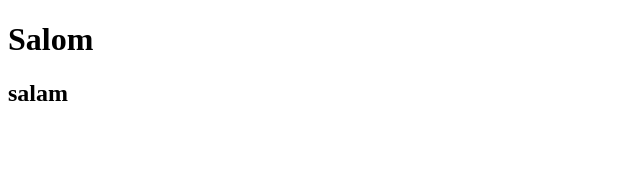
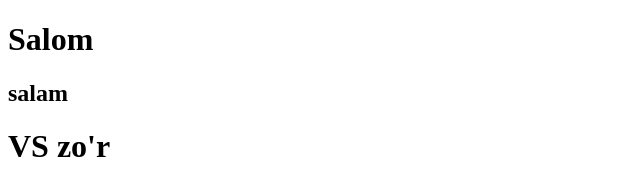
Before and after one commit to IbrohimAbdullayev12/GitHubTest, a plain HTML site: page index.html in a window 1280 px wide. Shown: the whole page, without its empty margins (0-640 px from the left). Drawn offline with Linux system fonts and the light colour scheme.

Commit message:
vs real zo'r

```diff
--- a/index.html
+++ b/index.html
@@ -8,5 +8,6 @@
 <body>
     <h1>Salom</h1>
     <h2>salam</h2>
+    <h1>VS zo'r</h1>
 </body>
 </html>
```
